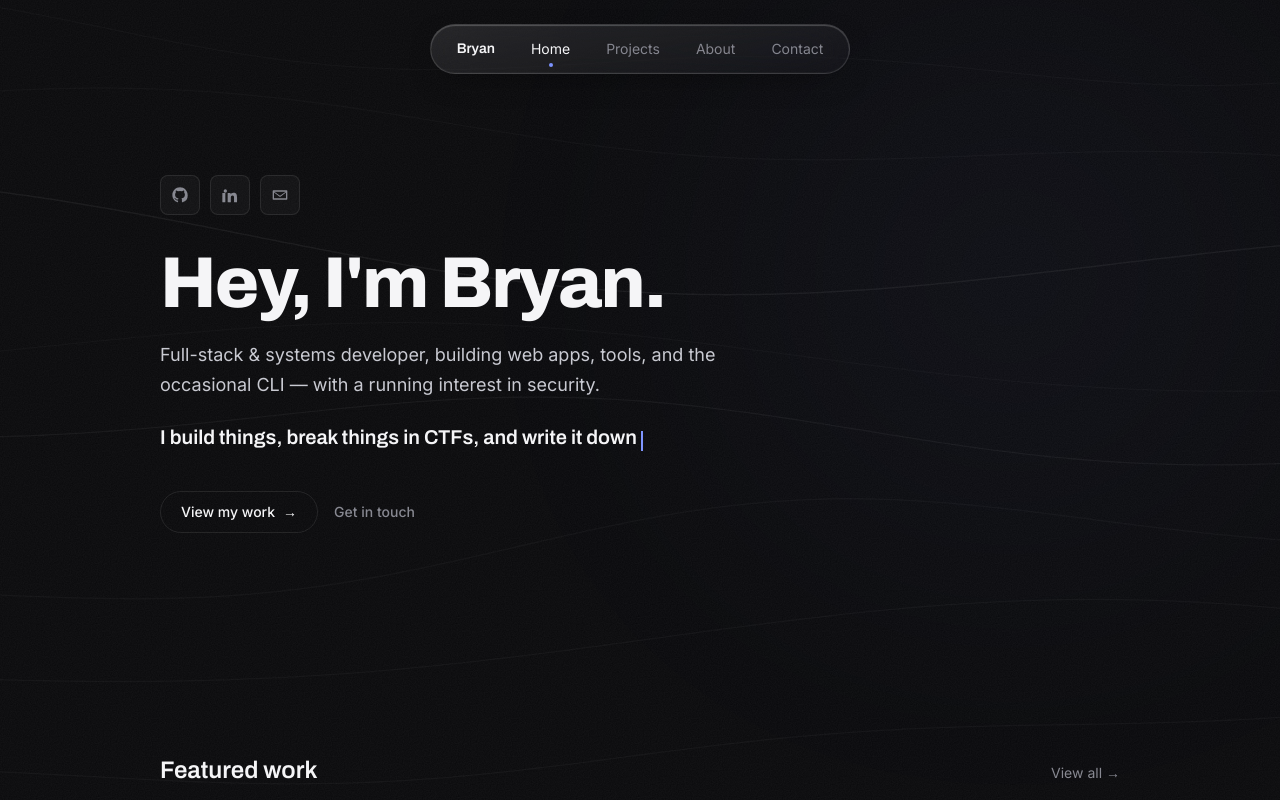
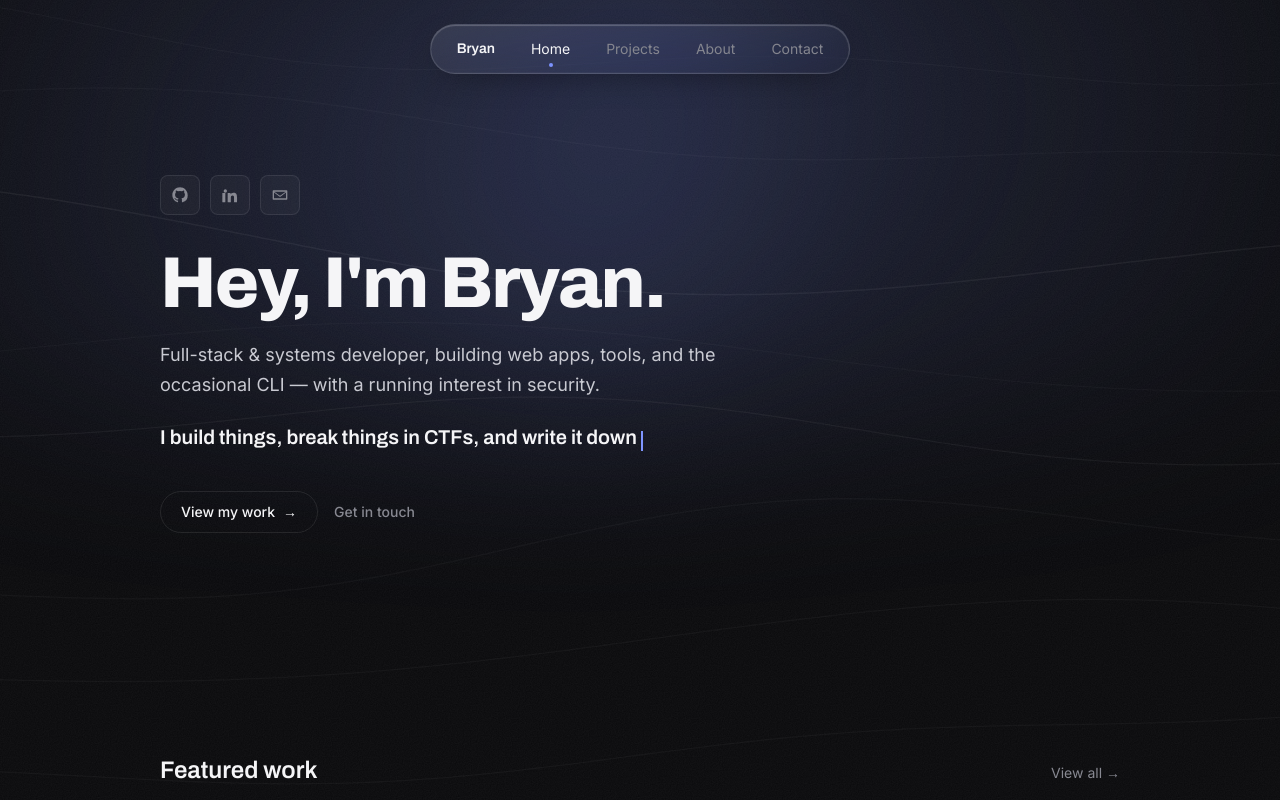
Before and after one commit to 7bryan/bryan-homepage, a Next.js app: page / in a window 1280 px wide. Shown: the top 800 px of the page. Built offline with nearby package versions, Linux system fonts and the light colour scheme.

Commit message:
refactor: using moving blur as background

```diff
--- a/components/AmbientGlow.tsx
+++ b/components/AmbientGlow.tsx
@@ -5,10 +5,10 @@ export default function AmbientGlow() {
       className="pointer-events-none fixed inset-0 overflow-hidden -z-10"
     >
       <div
-        className="absolute top-[-15%] right-[-10%] w-[50rem] h-[50rem] rounded-full blur-[160px] opacity-[0.10] animate-drift"
+        className="absolute top-[-15%] left-[-25%] w-[150%] h-[65%] blur-[110px] opacity-70 animate-streak"
         style={{
           background:
-            "radial-gradient(circle, rgba(124,147,255,0.9) 0%, rgba(124,147,255,0) 65%)",
+            "linear-gradient(100deg, transparent 8%, rgba(124,147,255,0.28) 42%, rgba(124,147,255,0.4) 50%, rgba(124,147,255,0.22) 58%, transparent 90%)",
         }}
       />
     </div>
```
